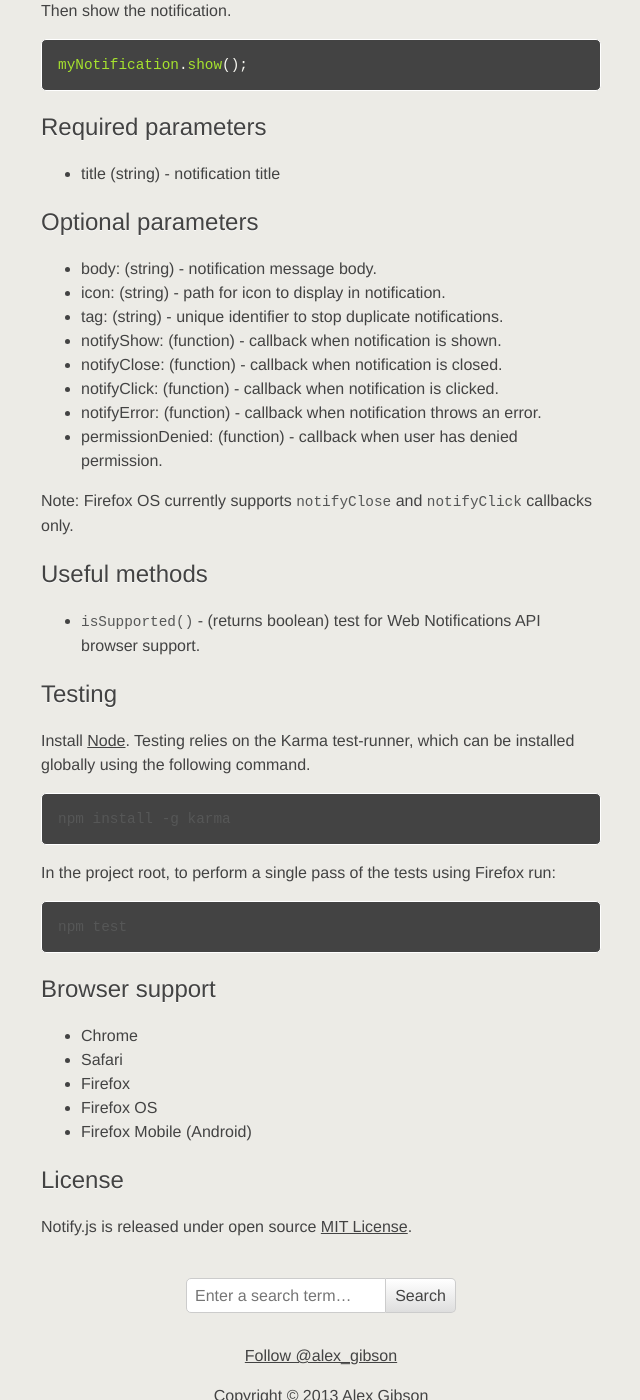
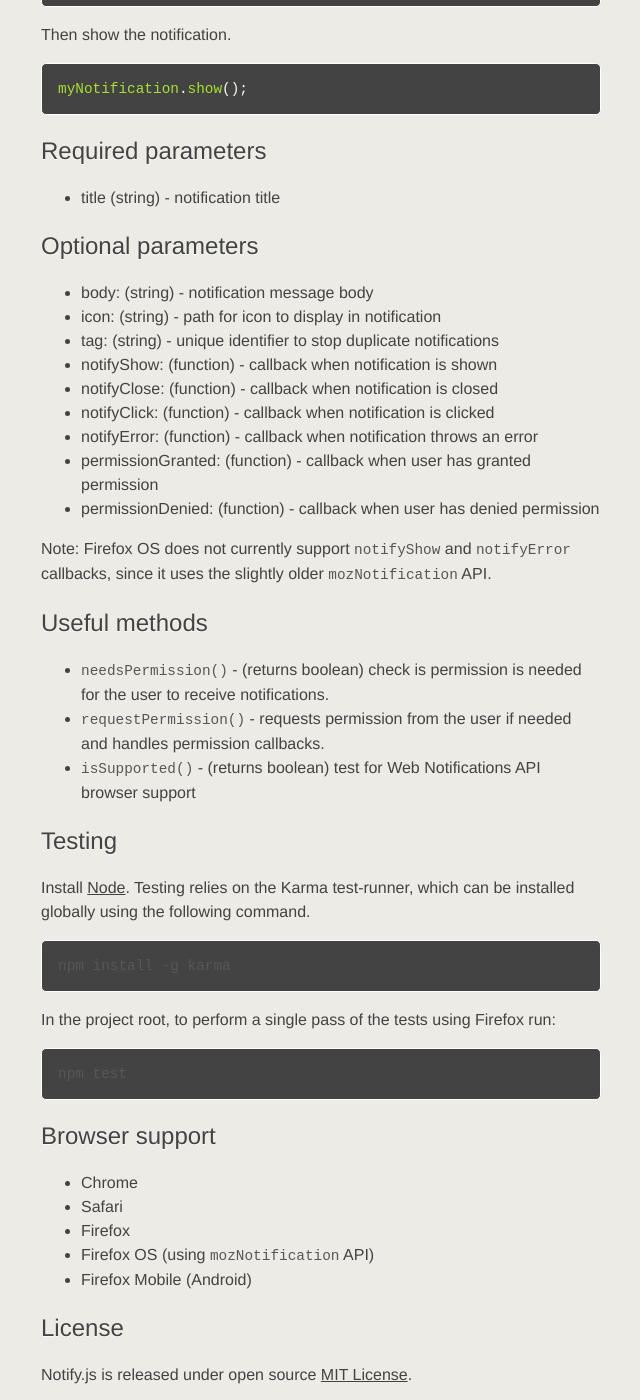
Before and after one commit to alexgibson/alxgbsn.co.uk, a Jekyll site: the page built from _posts/2013-02-20-notify-js-a-handy-wrapper-for-the-web-notifications-api.md, in a window 1280 px wide and 1400 px high, scrolled down 1033 px. Shown: the whole window, without its empty margins (319-959 px from the left). Built offline with Jekyll 4.4.1, drawn with Linux system fonts in a browser that asks for light colours; Markdown is read by kramdown in place of the engine named in the settings; comment, search, counter and statistics services are not loaded; some of the changed text lies outside the part shown.

Commit message:
Update notify.js syntax on blog post

```diff
--- a/_posts/2013-02-20-notify-js-a-handy-wrapper-for-the-web-notifications-api.md
+++ b/_posts/2013-02-20-notify-js-a-handy-wrapper-for-the-web-notifications-api.md
@@ -9,7 +9,7 @@ I recently spent some time getting to grips with the [Web Notifications API](htt
 
 I wanted to create something that I could easily resuse in different projects, so I wrote a JavaScript plugin called [Notify.js](https://github.com/alexgibson/notify.js) that acts as a simplified wrapper for the API.
 
-Notify.js automatically handles requesting user permission and associated Web Notification API events, as well as adding a few extra convenience methods.
+Notify.js aims to simplify requesting user permission and associated Web Notification API events, as well as providing a few extra callbacks and convenience methods.
 
 There is a simple [online demo here](http://alxgbsn.co.uk/notify.js/). Installation and setup instructions are as follows:
 
@@ -52,21 +52,24 @@ Required parameters
 Optional parameters
 -------------------
 
-* body: (string) - notification message body.
-* icon: (string) - path for icon to display in notification.
-* tag: (string) - unique identifier to stop duplicate notifications.
-* notifyShow: (function) - callback when notification is shown.
-* notifyClose: (function) - callback when notification is closed.
-* notifyClick: (function) - callback when notification is clicked.
-* notifyError: (function) - callback when notification throws an error.
-* permissionDenied: (function) - callback when user has denied permission.
+* body: (string) - notification message body
+* icon: (string) - path for icon to display in notification
+* tag: (string) - unique identifier to stop duplicate notifications
+* notifyShow: (function) - callback when notification is shown
+* notifyClose: (function) - callback when notification is closed
+* notifyClick: (function) - callback when notification is clicked
+* notifyError: (function) - callback when notification throws an error
+* permissionGranted: (function) - callback when user has granted permission
+* permissionDenied: (function) - callback when user has denied permission
 
-Note: Firefox OS currently supports `notifyClose` and `notifyClick` callbacks only.
+Note: Firefox OS does not currently support `notifyShow` and `notifyError` callbacks, since it uses the slightly older `mozNotification` API.
 
 Useful methods
 --------------
 
-* `isSupported()` - (returns boolean) test for Web Notifications API browser support.
+* `needsPermission()` - (returns boolean) check is permission is needed for the user to receive notifications.
+* `requestPermission()` - requests permission from the user if needed and handles permission callbacks.
+* `isSupported()` - (returns boolean) test for Web Notifications API browser support
 
 Testing
 -------
@@ -89,7 +92,7 @@ Browser support
 - Chrome
 - Safari
 - Firefox
-- Firefox OS
+- Firefox OS (using `mozNotification` API)
 - Firefox Mobile (Android)
 
 License
```
Also changed, not shown: 3 other files.
